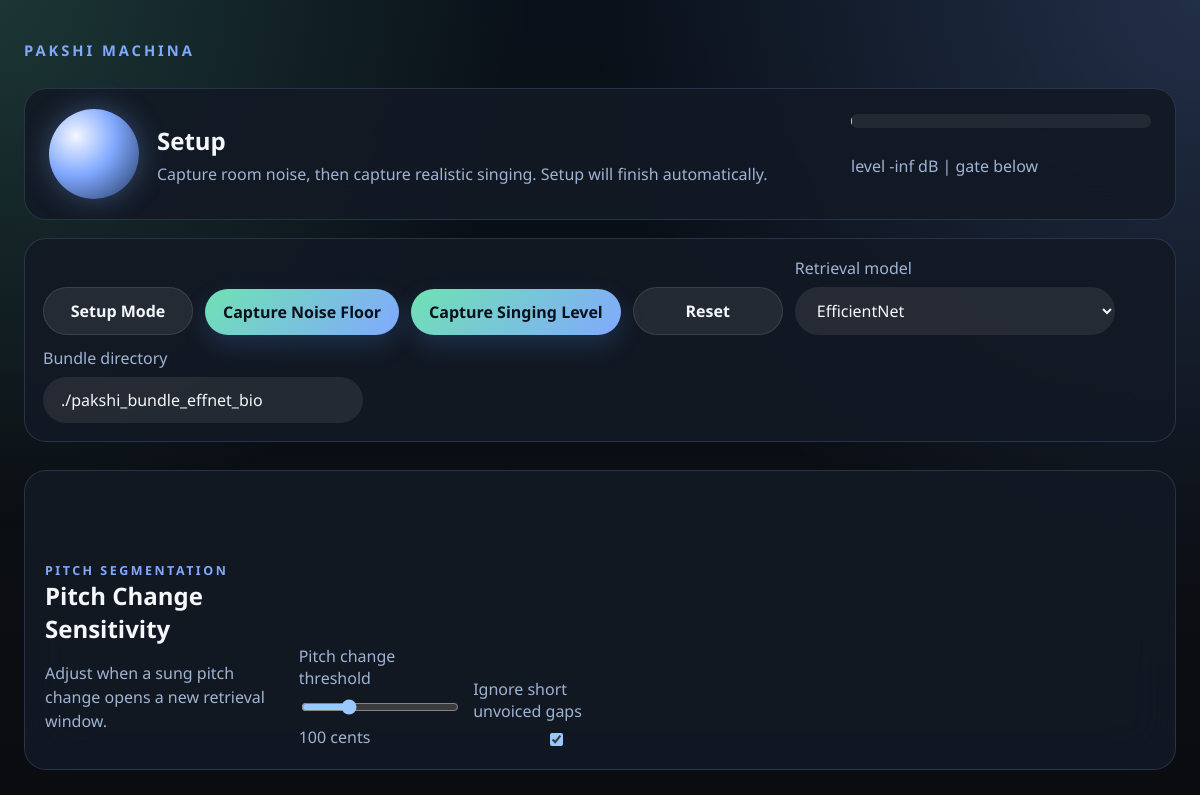
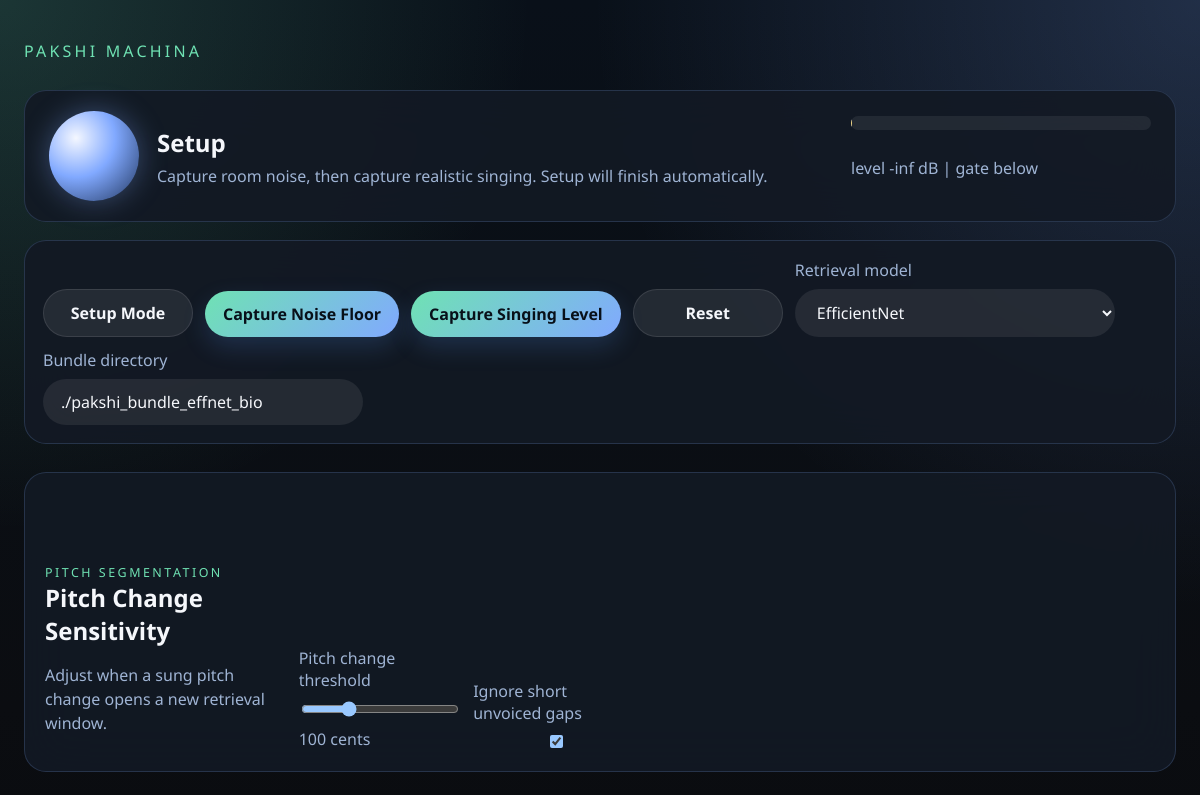
Before and after one commit to chymaera96/pakshi-machina, an Electron app: page pakshi_ui/index.html in a window 1200 px wide. Shown: the top 795 px of the page. Drawn offline with Linux system fonts and the light colour scheme; no server answers.

Commit message:
minimal CSS change

```diff
--- a/pakshi_ui/styles.css
+++ b/pakshi_ui/styles.css
@@ -37,11 +37,11 @@ body {
 
 .eyebrow {
   margin: 0;
-  color: var(--accent-2);
+  color: var(--accent);
   text-transform: uppercase;
   letter-spacing: 0.2em;
-  font-size: 0.92rem;
-  font-weight: 700;
+  font-size: 1rem;
+  font-weight: 500;
 }
 
 .summary {
```
